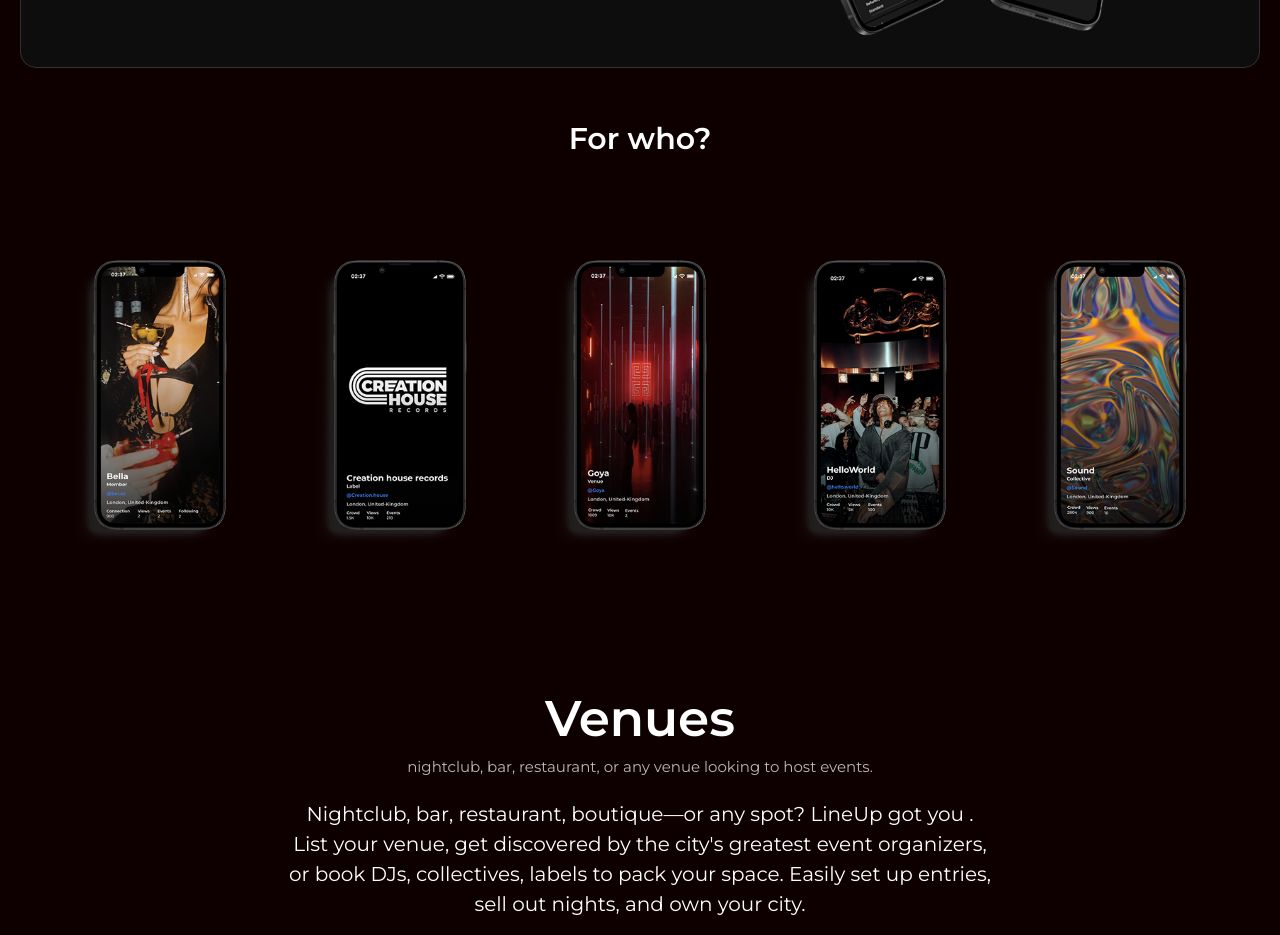
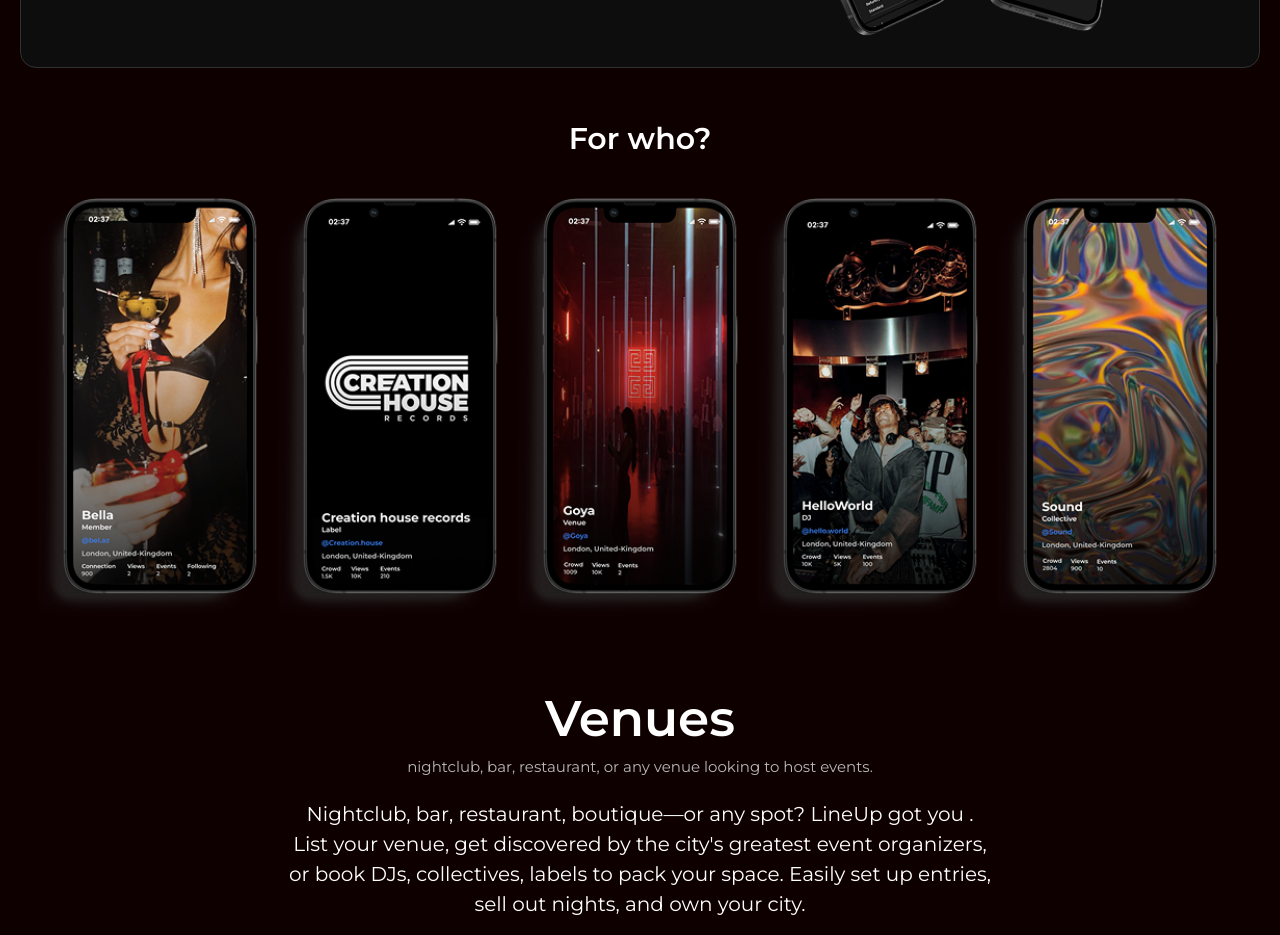
Before and after one commit to vanamkarthiknetha/lineup_web, a Next.js app: page / in a window 1280 px wide. Shown: the part 2260-3195 px from the top of the page. Built offline with nearby package versions, Linux system fonts and the light colour scheme.

Commit message:
edit forwho

```diff
--- a/components/ForWho.jsx
+++ b/components/ForWho.jsx
@@ -63,7 +63,7 @@ export default function ForWho() {
         initial={{ y: 80, opacity: 0 }}
         animate={isInView ? { y: 0, opacity: 1 } : {}}
         transition={{ duration: 0.7, ease: "easeOut" }}
-        className="relative w-full h-[68vh] xs:h-[54vh] sm:h-[65vh] overflow-x-auto overflow-y-hidden hide-scrollbar "
+        className="relative w-full h-[68vh] xs:h-[56vh] sm:h-[65vh] overflow-x-auto overflow-y-hidden hide-scrollbar "
       >
         {/* Flex container for centering content */}
         <div className="flex pl-24 sm:pl-0 xl:justify-center gap-4 whitespace-nowrap ">
@@ -80,7 +80,7 @@ export default function ForWho() {
                 {/* Phone frame with hover effect */}
                 <div
                   className={`w-[12rem] h-[26rem] xs:w-[14rem] xs:h-[29rem] transform transition-transform duration-500 ${
-                    hoveredIndex === index ? "scale-125" : "scale-110 xs:scale-75"
+                    hoveredIndex === index ? "scale-125" : "scale-110 "
                   }`}
 
                 >
```
